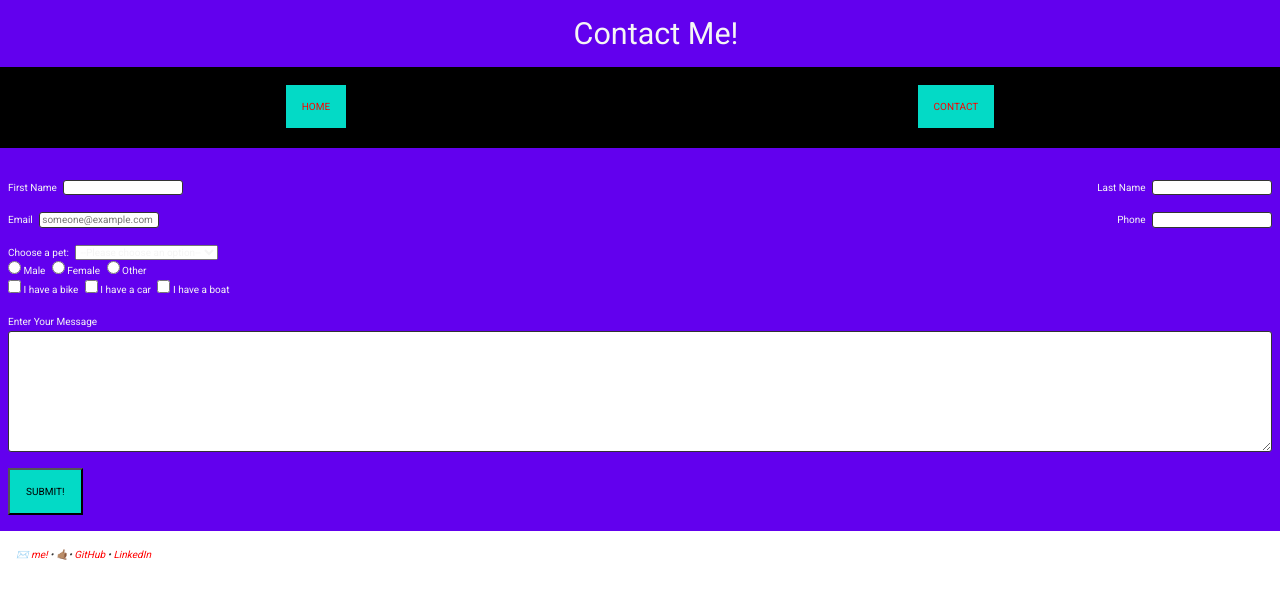
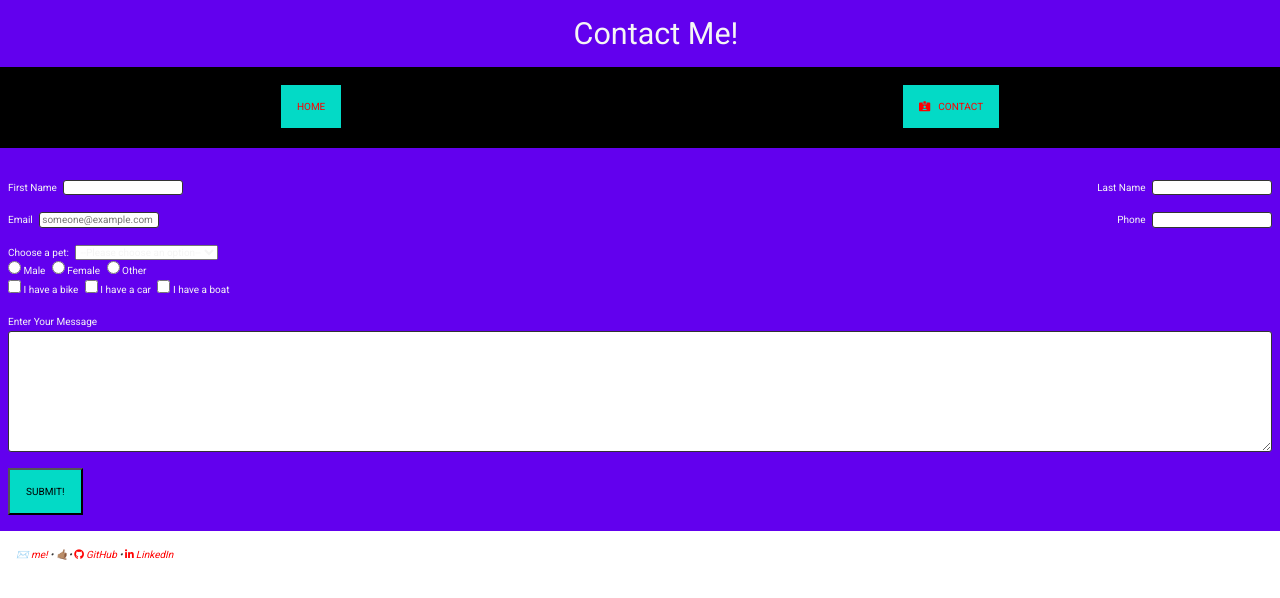
Before and after one commit to Claim-Academy-JS/html-css-js, a website: page contact/index.html in a window 1280 px wide. Shown: the top 598 px of the page. Drawn offline with nearby package versions, Linux system fonts and the light colour scheme.

Commit message:
:children_crossing: Add font awesome icons

```diff
--- a/contact/index.html
+++ b/contact/index.html
@@ -15,6 +15,11 @@
       rel="stylesheet"
     />
 
+    <link
+      rel="stylesheet"
+      href="https://cdnjs.cloudflare.com/ajax/libs/font-awesome/5.13.0/css/all.min.css"
+    />
+
     <link rel="stylesheet" href="../style.css" />
   </head>
   <body>
@@ -24,7 +29,11 @@
     <nav>
       <ul class="flex flex-justify-content--space-around">
         <li><a href="../index.html" class="button">Home</a></li>
-        <li><a href="#" class="button">Contact</a></li>
+        <li>
+          <a href="#" class="button"
+            ><span class="fas fa-id-card-alt"></span>Contact</a
+          >
+        </li>
       </ul>
     </nav>
     <main>
@@ -105,12 +114,14 @@
           <li><a href="tel:6187721796">🤙🏽</a></li>
 
           <li>
-            <a href="https://github.com/manavm1990" target="_blank">GitHub</a>
+            <a href="https://github.com/manavm1990" target="_blank"
+              ><span class="fab fa-github"></span>GitHub</a
+            >
           </li>
 
           <li>
             <a href="https://www.linkedin.com/in/manavm1990/" target="_blank"
-              >LinkedIn</a
+              ><span class="fab fa-linkedin-in"></span>LinkedIn</a
             >
           </li>
         </ul>
--- a/style.css
+++ b/style.css
@@ -154,6 +154,14 @@ address li:not(:last-child)::after {
   cursor: pointer;
 }
 
+.fab {
+  margin-right: 0.125rem;
+}
+
+.fa-id-card-alt {
+  margin-right: 0.5rem;
+}
+
 .flex {
   display: flex;
 }
```
Also changed, not shown: index.js (+10 -0 lines).
